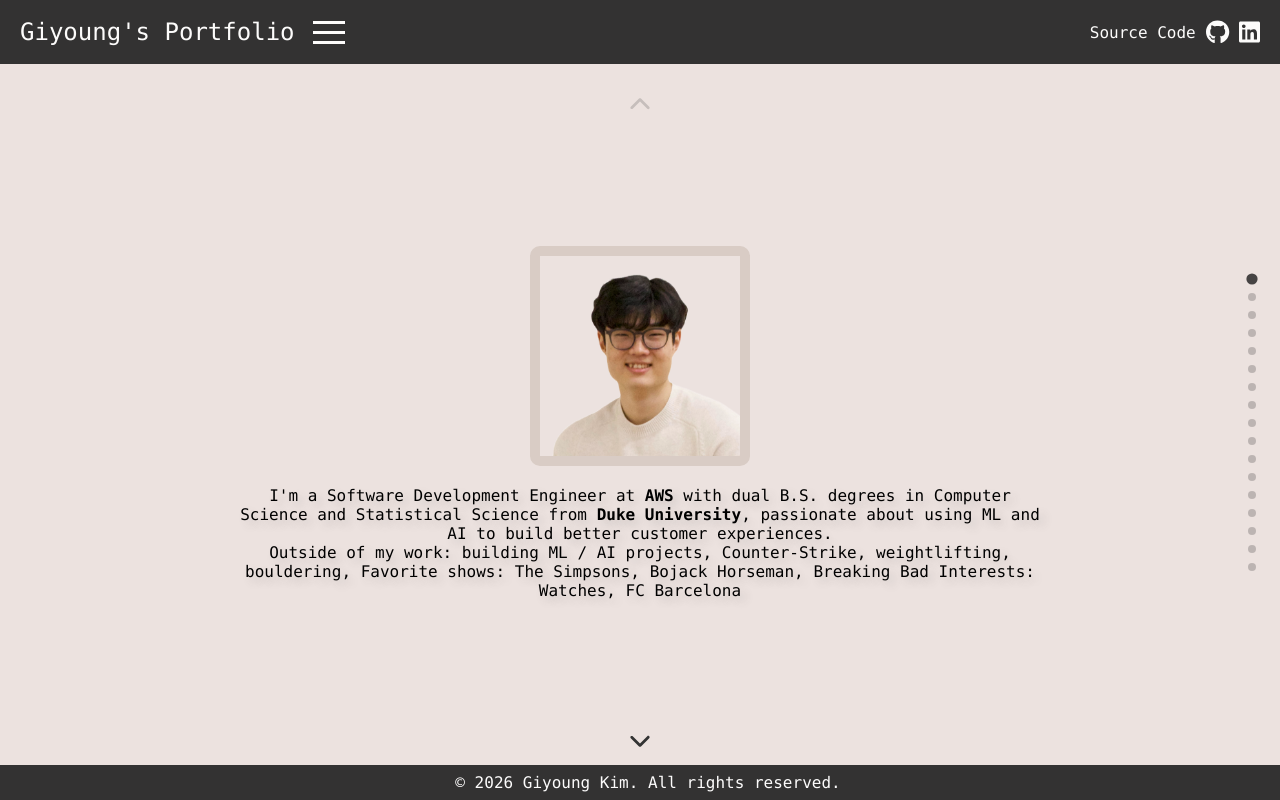
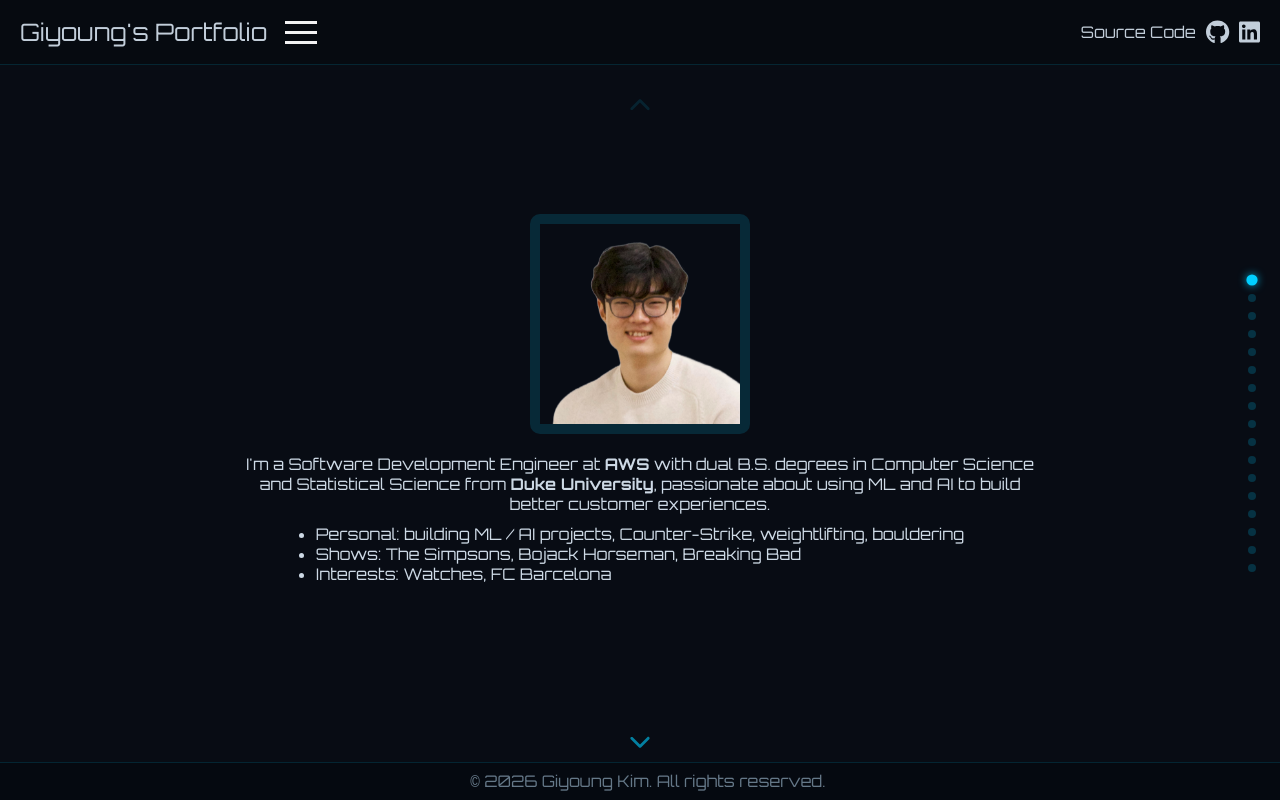
Before and after one commit to giykim/portfolio, a React (Create React App) app in the folder portfolio/: page /about in a window 1280 px wide. Built offline with nearby package versions, Linux system fonts and the light colour scheme.

Commit message:
Update scheme of website

```diff
--- a/portfolio/src/components/ScrollableSections.css
+++ b/portfolio/src/components/ScrollableSections.css
@@ -16,7 +16,6 @@
     align-items: center;
     text-align: center;
     flex-direction: column;
-    text-shadow: 5px 5px 10px rgba(75, 75, 75, 0.2);
     overflow-y: auto;
     box-sizing: border-box;
     padding: 40px 20px;
@@ -33,7 +32,7 @@
     align-items: center;
     justify-content: center;
     font-size: 22px;
-    color: #333333;
+    color: rgba(0, 207, 255, 0.6);
     transition: opacity 0.2s;
     z-index: 10;
     padding: 10px;
@@ -48,7 +47,7 @@
 }
 
 .arrow-btn:hover:not(:disabled) {
-    opacity: 0.6;
+    color: #00cfff;
 }
 
 .arrow-btn:disabled {
@@ -71,7 +70,7 @@
     width: 8px;
     height: 8px;
     border-radius: 50%;
-    background: rgba(0, 0, 0, 0.2);
+    background: rgba(0, 207, 255, 0.2);
     border: none;
     cursor: pointer;
     padding: 0;
@@ -79,10 +78,11 @@
 }
 
 .dot.active {
-    background: rgba(0, 0, 0, 0.7);
+    background: #00cfff;
     transform: scale(1.4);
+    box-shadow: 0 0 6px rgba(0, 207, 255, 0.8);
 }
 
 .dot:hover:not(.active) {
-    background: rgba(0, 0, 0, 0.4);
+    background: rgba(0, 207, 255, 0.5);
 }
--- a/portfolio/src/pages/About.js
+++ b/portfolio/src/pages/About.js
@@ -12,11 +12,11 @@ const About = () => {
                 <code className="p">
                     I'm a Software Development Engineer at <strong>AWS</strong> with dual B.S. degrees in Computer Science and Statistical Science from <strong>Duke University</strong>, passionate about using ML and AI to build better customer experiences.
                 </code>
-                <code className="p">
-                    Outside of my work: building ML / AI projects, Counter-Strike, weightlifting, bouldering,
-                    Favorite shows: The Simpsons, Bojack Horseman, Breaking Bad
-                    Interests: Watches, FC Barcelona
-                </code>
+                <ul>
+                    <li><code className="p">Personal: building ML / AI projects, Counter-Strike, weightlifting, bouldering</code></li>
+                    <li><code className="p">Shows: The Simpsons, Bojack Horseman, Breaking Bad</code></li>
+                    <li><code className="p">Interests: Watches, FC Barcelona</code></li>
+                </ul>
             </Ease>
         </>,
         <>
--- a/portfolio/src/pages/Navigation.css
+++ b/portfolio/src/pages/Navigation.css
@@ -5,20 +5,21 @@
     position: sticky;
     display: flex;
     align-items: center;
-    background-color: #202020;
-    opacity: 0.9;
+    background-color: #060a10;
+    opacity: 0.95;
     min-width: 100%;
     z-index: 2;
     padding: 0;
     margin: 0;
     justify-content: space-between;
+    border-bottom: 1px solid rgba(0, 207, 255, 0.15);
 }
 
 .leftnavbar, .rightnavbar {
     display: flex;
     align-items: center;
     gap: 10px;
-    color: white;
+    color: #cdd9e5;
     padding: 8px 20px;
     margin: 0;
 }
@@ -35,7 +36,7 @@
 
 .nav-home-btn:focus,
 .hamburger-btn:focus {
-    outline: 2px solid #007bff;
+    outline: 2px solid #00cfff;
     outline-offset: 2px;
 }
 
@@ -47,12 +48,12 @@
     position: fixed;
     display: flex;
     flex-direction: column;
-    background-color: #363636;
+    background-color: #060a10;
     top: 0;
     left: -100%;
     width: 100%;
     height: 100%;
-    opacity: 0.9;
+    opacity: 0.97;
     align-items: center;
     justify-content: center;
     transition: 0.5s ease;
@@ -69,16 +70,17 @@
 
 .navlinks a {
     text-decoration: none;
-    color: #ffffff;
+    color: #cdd9e5;
     opacity: 1;
     font-size: 27px;
     font-weight: 500;
     padding: 10px;
-    transition: color 0.3s;
+    transition: color 0.3s, text-shadow 0.3s;
 }
 
 .navlinks a:hover {
-    color: #007bff;
+    color: #00cfff;
+    text-shadow: 0 0 12px rgba(0, 207, 255, 0.6);
 }
 
 .footer {
@@ -89,13 +91,14 @@
     display: flex;
     justify-content: center;
     align-items: center;
-    background-color: #202020;
-    opacity: 0.9;
+    background-color: #060a10;
+    opacity: 0.95;
     z-index: 2;
     padding: 8px;
+    border-top: 1px solid rgba(0, 207, 255, 0.15);
 }
 
 .footer code {
-    color: #ffffff;
+    color: #6b7f8f;
     font-size: 12px;
 }
--- a/portfolio/src/styles/base.css
+++ b/portfolio/src/styles/base.css
@@ -1,5 +1,8 @@
+@import url('https://fonts.googleapis.com/css2?family=Orbitron:wght@400;500;700&display=swap');
+
 body {
-    background: #ebe0ddea;
+    background: #080c14;
+    color: #cdd9e5;
     width: 100%;
     height: 100%;
     margin: 0;
@@ -14,6 +17,7 @@ body a {
 
 code {
     display: block;
+    font-family: 'Orbitron', monospace;
 }
 
 code.h1 {
@@ -41,7 +45,7 @@ code.p {
 
 @keyframes blink {
     from {
-        border-color: black;
+        border-color: #00cfff;
     }
 
     to {
@@ -54,15 +58,16 @@ code.p {
 }
 
 .section code.h1 {
-    letter-spacing: 1px;
-    font-weight: bold;
+    letter-spacing: 2px;
+    font-weight: 700;
     text-align: center;
     animation: typewriter 1.5s ease-out 1 forwards,
                blink 1s ease infinite;
     white-space: nowrap;
     overflow: hidden;
-    border-right: 5px solid black;
+    border-right: 3px solid #00cfff;
     display: inline-block;
+    text-shadow: 0 0 20px rgba(0, 207, 255, 0.4);
 }
 
 .listheader {
@@ -130,6 +135,6 @@ ul {
 .imgcontainer img {
     width: auto;
     height: 100%;
-    border: 10px solid rgba(138, 117, 91, 0.2);
+    border: 10px solid rgba(0, 207, 255, 0.15);
     border-radius: 10px;
 }
```
